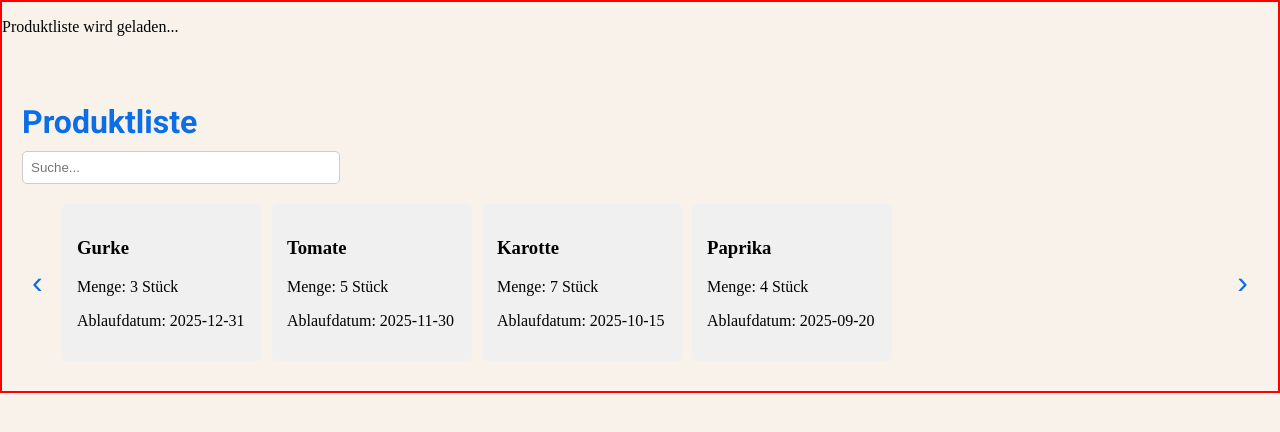
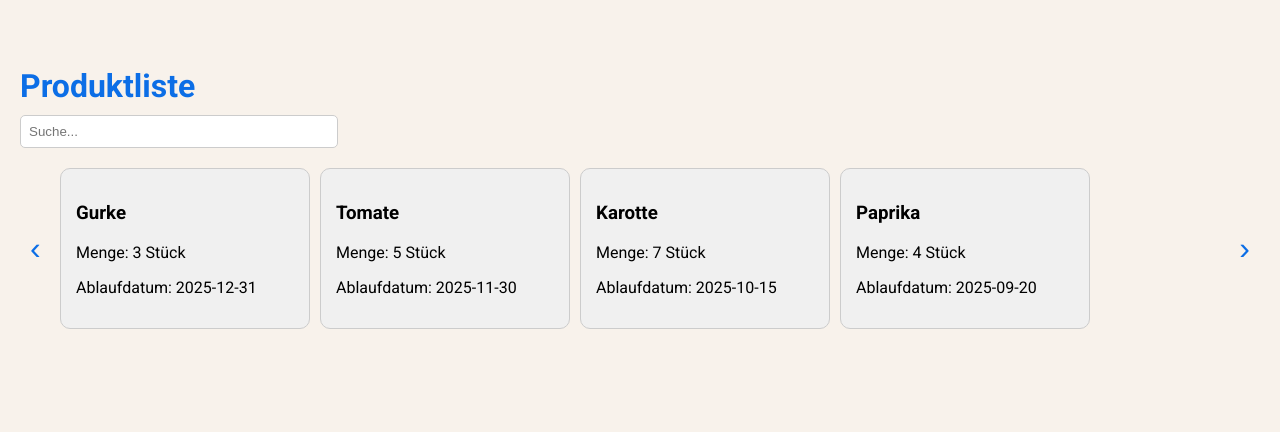
Before and after one commit to Moniii05/SmartFridge, an Angular app in the folder smafri/: page /product-list in a window 1280 px wide. Shown: the top 432 px of the page. Built offline with nearby package versions, Linux system fonts and the light colour scheme.

Commit message:
am falschen ort definiert wodurch nicht gerendert

```diff
--- a/smafri/package.json
+++ b/smafri/package.json
@@ -18,6 +18,7 @@
     "@angular/platform-browser": "^19.0.0",
     "@angular/platform-browser-dynamic": "^19.0.0",
     "@angular/router": "^19.0.0",
+    "bootstrap": "^5.3.3",
     "rxjs": "~7.8.0",
     "tslib": "^2.3.0",
     "zone.js": "~0.15.0"
--- a/smafri/src/app/layouts/header-layout/header-layout.component.ts
+++ b/smafri/src/app/layouts/header-layout/header-layout.component.ts
@@ -6,11 +6,12 @@ import { CommonModule } from '@angular/common';
 import { ListProductComponent } from '../../product/list-product/list-product.component';
 
 @Component({
+  standalone: true,
   selector: 'app-header-layout',
   imports: [RouterOutlet, RouterLink, AddProductComponent, FormsModule, CommonModule, ListProductComponent],
   template: `
     <div class="header">
-      <img src="assets/kühlschrank-no-background.png" alt="fridge" style="width:450px" />
+      <img src="assets/kühlschrank-no-background.png" alt="fridge" style="width:500px" />
       <div class="text-container">
         <h1>SmartFridge</h1>
         <div class="button-container">
@@ -25,6 +26,9 @@ import { ListProductComponent } from '../../product/list-product/list-product.co
         <app-add-product *ngIf="showAddProductForm"></app-add-product>
       </div>
     </div>
+
+    <app-list-product></app-list-product>
+
     <router-outlet></router-outlet>
   `,
   styleUrls: ['./header-layout.component.css']
--- a/smafri/src/app/product/list-product/list-product.component.css
+++ b/smafri/src/app/product/list-product/list-product.component.css
@@ -2,6 +2,7 @@
 .product-list-section {
     margin-top: 20px;
     padding: 20px;
+    font-family: 'Roboto', sans-serif;
   }
 
   /* Überschrift */
@@ -52,6 +53,9 @@
     border-radius: 5px;
     width: 200px;
     box-sizing: border-box;
+    border-radius: 10px;       /* abgerundete Ecken */
+    width: 250px;
+    border: 1px solid #ccc;
   }
 
   /* Slider-Buttons */
@@ -84,5 +88,4 @@
 
   :host {
     display: block;
-    border: 2px solid red;
   }
--- a/smafri/src/app/product/list-product/list-product.component.html
+++ b/smafri/src/app/product/list-product/list-product.component.html
@@ -1,4 +1,4 @@
-<p>Produktliste wird geladen...</p>
+
 
 <div class="product-list-section">
     <h2>Produktliste</h2>
--- a/smafri/src/app/product/list-product/list-product.component.ts
+++ b/smafri/src/app/product/list-product/list-product.component.ts
@@ -11,6 +11,7 @@ interface Product {
 }
 
 @Component({
+  standalone: true,
   selector: 'app-list-product',
   imports: [CommonModule,FormsModule],
   templateUrl: './list-product.component.html',
```
Also changed, not shown: smafri/src/app/layouts/header-layout/header-layout.component.html (+4 -3 lines), 1 other file (tests, documents, lock files or other folders).
